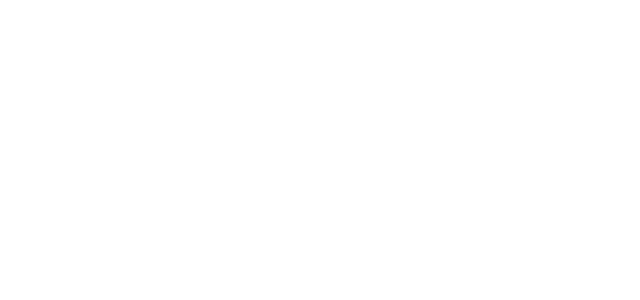
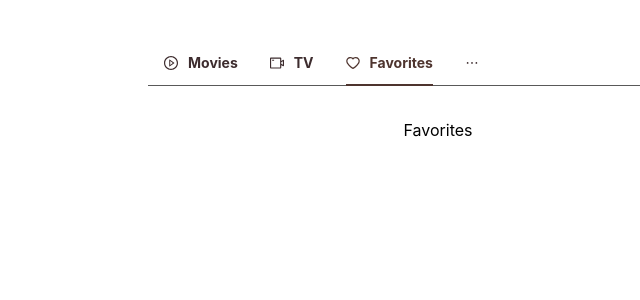
Before and after one commit to redouane-nouri/flix_flex, a React (Create React App) app in the folder frontend/: page /favorites in a window 1280 px wide. Before the commit this address had no page. Shown: the top 300 px of the page, without its empty margins (202-842 px from the left). Built offline with nearby package versions, Linux system fonts and the light colour scheme.

Commit message:
feat: route movies, tv, favorites and search pages

```diff
--- a/frontend/src/App.js
+++ b/frontend/src/App.js
@@ -1,13 +1,21 @@
 import { BrowserRouter, Route, Routes } from "react-router-dom";
-import HomePage from "./pages/home";
+import FavoritesPage from "./pages/favorites";
 import LoginPage from "./pages/login";
+import MoviesPage from "./pages/movies";
+import RegisterPage from "./pages/register";
+import TvPage from "./pages/tv";
+import SearchPage from "./pages/search";
 
 function App() {
   return (
     <BrowserRouter>
       <Routes>
-        <Route index element={<HomePage />} />
-        <Route path="/login" element={<LoginPage />} />
+        <Route index path="/login" element={<LoginPage />} />
+        <Route path="/register" element={<RegisterPage />} />
+        <Route path="/movies" element={<MoviesPage />} />
+        <Route path="/tv" element={<TvPage />} />
+        <Route path="/favorites" element={<FavoritesPage />} />
+        <Route path="/search" element={<SearchPage />} />
       </Routes>
     </BrowserRouter>
   );
--- /dev/null
+++ b/frontend/src/pages/favorites.js
@@ -0,0 +1,15 @@
+import React from "react";
+import TopNav from "../components/top_nav";
+
+const FavoritesPage = () => {
+  return (
+    <div className="px-32 my-4 flex flex-col items-center">
+      <div className="w-[580px] my-6">
+        <TopNav selected_key="favorites" />
+      </div>
+      <div className="flex justify-center gap-4 flex-wrap">Favorites</div>
+    </div>
+  );
+};
+
+export default FavoritesPage;
--- a/frontend/src/pages/home.js
+++ /dev/null
@@ -1,7 +0,0 @@
-import React from "react";
-
-const HomePage = () => {
-  return <div>HomePage</div>;
-};
-
-export default HomePage;
--- /dev/null
+++ b/frontend/src/pages/movies.js
@@ -0,0 +1,15 @@
+import React from "react";
+import TopNav from "../components/top_nav";
+
+const MoviesPage = () => {
+  return (
+    <div className="px-32 my-4 flex flex-col items-center">
+      <div className="w-[580px] my-6">
+        <TopNav selected_key="movies" />
+      </div>
+      <div className="flex justify-center gap-4 flex-wrap">Movies</div>
+    </div>
+  );
+};
+
+export default MoviesPage;
--- /dev/null
+++ b/frontend/src/pages/search.js
@@ -0,0 +1,14 @@
+import TopNav from "../components/top_nav";
+
+const SearchPage = () => {
+  return (
+    <div className="px-32 my-4 flex flex-col items-center">
+      <div className="w-[580px] my-6">
+        <TopNav selected_key="search" />
+      </div>
+      <div className="flex justify-center gap-4 flex-wrap">Search</div>
+    </div>
+  );
+};
+
+export default SearchPage;
--- /dev/null
+++ b/frontend/src/pages/tv.js
@@ -0,0 +1,15 @@
+import React from "react";
+import TopNav from "../components/top_nav";
+
+const TvPage = () => {
+  return (
+    <div className="px-32 my-4 flex flex-col items-center">
+      <div className="w-[580px] my-6">
+        <TopNav selected_key="tv" />
+      </div>
+      <div className="flex justify-center gap-4 flex-wrap">TV Series</div>
+    </div>
+  );
+};
+
+export default TvPage;
--- /dev/null
+++ b/frontend/src/utils/constants.js
@@ -0,0 +1 @@
+export const TMDB_IMAGES_BASE_URL = "https://image.tmdb.org/t/p/w500/";
```
Also changed, not shown: 1 other file (tests, documents, lock files or other folders).
